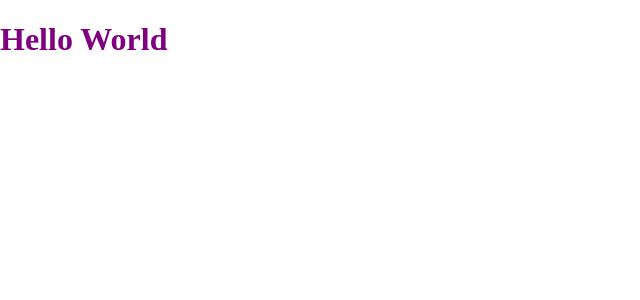
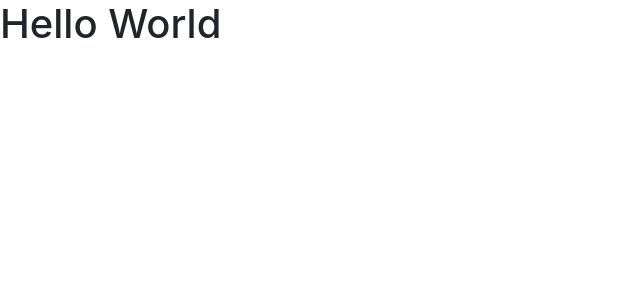
Before and after one commit to burieberry/React-FE-Boilerplate, a React app: page / in a window 1280 px wide. Shown: the top 300 px of the page, without its empty margins (0-640 px from the left). Built offline with nearby package versions, Linux system fonts and the light colour scheme.

Commit message:
set up scss, change css files

```diff
--- a/src/components/App.css
+++ /dev/null
@@ -1,3 +0,0 @@
-h1 {
-  color: purple;
-}
--- a/src/components/App.js
+++ b/src/components/App.js
@@ -1,5 +1,5 @@
 import React, { Component } from 'react';
-import './App.css';
+import './App.scss';
 
 class App extends Component {
   render() {
--- /dev/null
+++ b/src/components/App.scss
@@ -0,0 +1,3 @@
+h1 {
+  color: #892;
+}
--- a/src/index.css
+++ /dev/null
@@ -1,3 +0,0 @@
-body {
-  margin: 0;
-}
--- a/src/index.js
+++ b/src/index.js
@@ -1,8 +1,6 @@
 import React from 'react';
 import ReactDOM from 'react-dom';
 import App from './components/App';
-import './index.css';
-
-console.log(document.getElementById('root'));
+import './index.scss';
 
 ReactDOM.render(<App />, document.getElementById('root'));
--- /dev/null
+++ b/src/index.scss
@@ -0,0 +1,14 @@
+@import "~bootstrap/dist/css/bootstrap";
+
+$main-color: #212529;
+$main-bg-color: #fff;
+
+html,
+body {
+  background-color: $main-bg-color;
+  color: $main-color;
+  height: 100vh;
+  margin: 0;
+  padding: 0;
+  width: 100%;
+}
--- a/webpack.config.js
+++ b/webpack.config.js
@@ -10,7 +10,7 @@ module.exports = {
           loader: 'babel-loader'
         }
       }, {
-        test: /\.css$/,
+        test: /\.(scss|css)$/,
         use: [
           'style-loader',
           { loader: 'css-loader', options: { modules: true, importLoaders: 1 }},
```
